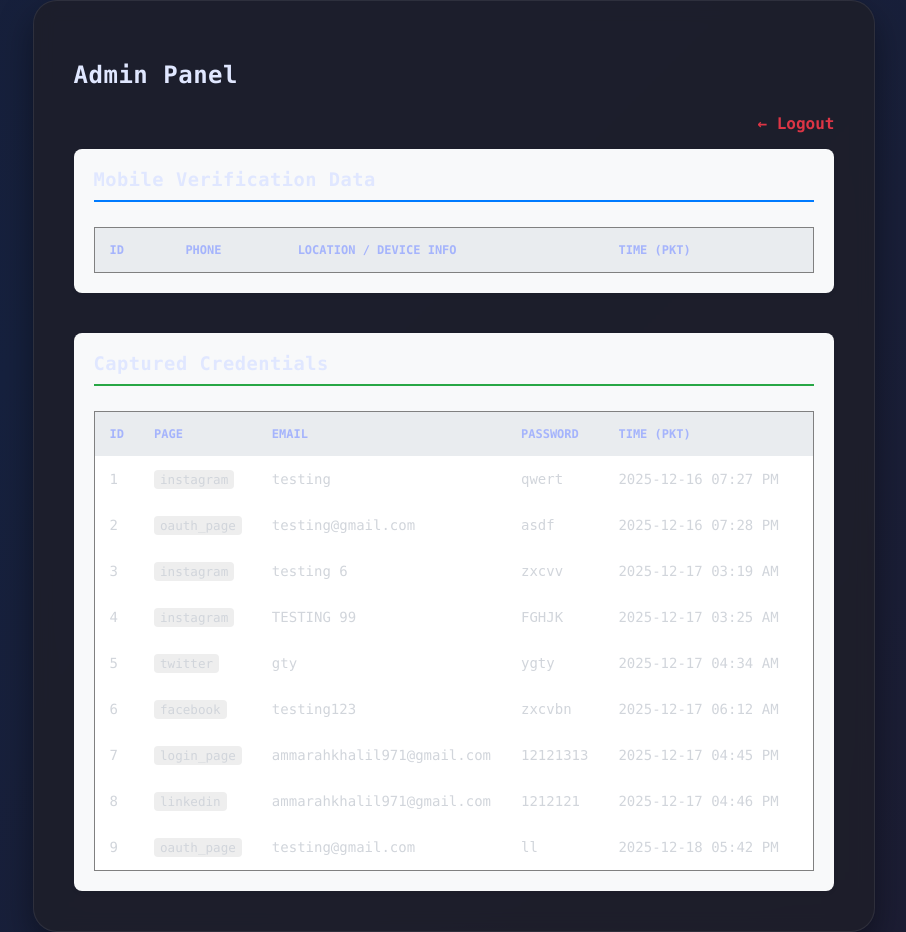
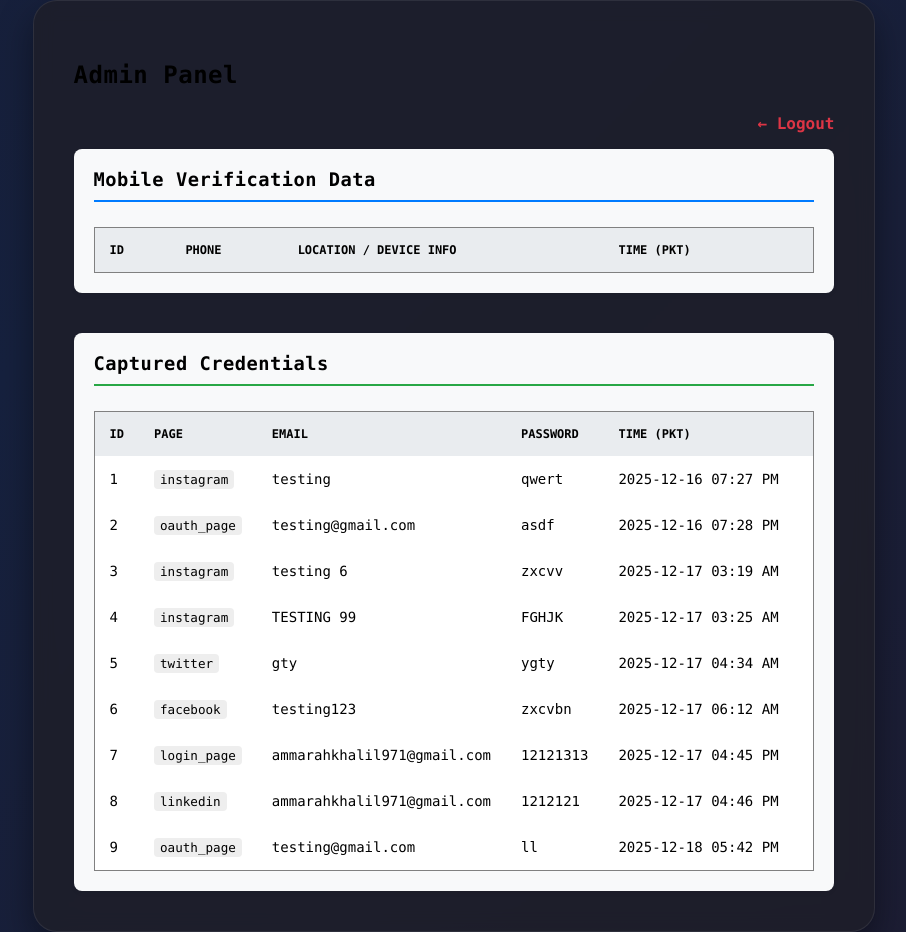
Before and after one commit to Ammarah-khalil/Phishing-sim, a Flask app: page /admin in a window 1280 px wide. Shown: the whole page, without its empty margins (186-1092 px from the left). Run offline with Flask 3, Linux system fonts and the light colour scheme; the visitor is signed in with stand-in values (Sample User, id 1); data comes from the database, SQL or seed files in the repository; lists and menus that the app fills with data are empty.

Commit message:
Set admin table text color to black

```diff
--- a/templates/admin.html
+++ b/templates/admin.html
@@ -1,27 +1,30 @@
 {% extends "base.html" %}
 {% block content %}
 
-<h2>Admin Panel</h2>
+<h2 style="color: #000;">Admin Panel</h2>
 <p style="text-align: right;"><a href="/admin/logout"
         style="color: #dc3545; font-weight: bold; text-decoration: none;">&larr; Logout</a></p>
 
-<div style="display: flex; flex-direction: column; gap: 40px; max-width: 1200px; margin: 0 auto;">
+<div style="display: flex; flex-direction: column; gap: 40px; max-width: 1200px; margin: 0 auto; color: #000;">
 
     <!-- TOP: Mobile Data (Phone & Location) -->
-    <div style="background: #f8f9fa; padding: 20px; border-radius: 8px; box-shadow: 0 2px 5px rgba(0,0,0,0.05);">
-        <h3 style="border-bottom: 2px solid #007bff; padding-bottom: 10px; margin-top: 0;">Mobile Verification Data</h3>
-        <table border="1" cellpadding="12" style="width: 100%; border-collapse: collapse; background: white;">
+    <div
+        style="background: #f8f9fa; padding: 20px; border-radius: 8px; box-shadow: 0 2px 5px rgba(0,0,0,0.05); color: #000;">
+        <h3 style="border-bottom: 2px solid #007bff; padding-bottom: 10px; margin-top: 0; color: #000;">Mobile
+            Verification Data</h3>
+        <table border="1" cellpadding="12"
+            style="width: 100%; border-collapse: collapse; background: white; color: #000;">
             <thead style="background: #e9ecef;">
                 <tr>
-                    <th style="text-align: left;">ID</th>
-                    <th style="text-align: left;">Phone</th>
-                    <th style="text-align: left;">Location / Device Info</th>
-                    <th style="text-align: left; width: 180px; white-space: nowrap;">Time (PKT)</th>
+                    <th style="text-align: left; color: #000;">ID</th>
+                    <th style="text-align: left; color: #000;">Phone</th>
+                    <th style="text-align: left; color: #000;">Location / Device Info</th>
+                    <th style="text-align: left; width: 180px; white-space: nowrap; color: #000;">Time (PKT)</th>
                 </tr>
             </thead>
             <tbody>
                 {% for row in mobile_data %}
-                <tr>
+                <tr style="color: #000;">
                     <td>{{ row.id }}</td>
                     <td>{{ row.phone }}</td>
                     <td style="word-break: break-all;">{{ row.location }}</td>
@@ -33,26 +36,30 @@
     </div>
 
     <!-- BOTTOM: Credentials (Email & Password) -->
-    <div style="background: #f8f9fa; padding: 20px; border-radius: 8px; box-shadow: 0 2px 5px rgba(0,0,0,0.05);">
-        <h3 style="border-bottom: 2px solid #28a745; padding-bottom: 10px; margin-top: 0;">Captured Credentials</h3>
-        <table border="1" cellpadding="12" style="width: 100%; border-collapse: collapse; background: white;">
+    <div
+        style="background: #f8f9fa; padding: 20px; border-radius: 8px; box-shadow: 0 2px 5px rgba(0,0,0,0.05); color: #000;">
+        <h3 style="border-bottom: 2px solid #28a745; padding-bottom: 10px; margin-top: 0; color: #000;">Captured
+            Credentials</h3>
+        <table border="1" cellpadding="12"
+            style="width: 100%; border-collapse: collapse; background: white; color: #000;">
             <thead style="background: #e9ecef;">
                 <tr>
-                    <th style="text-align: left;">ID</th>
-                    <th style="text-align: left;">Page</th>
-                    <th style="text-align: left;">Email</th>
-                    <th style="text-align: left;">Password</th>
-                    <th style="text-align: left; width: 180px; white-space: nowrap;">Time (PKT)</th>
+                    <th style="text-align: left; color: #000;">ID</th>
+                    <th style="text-align: left; color: #000;">Page</th>
+                    <th style="text-align: left; color: #000;">Email</th>
+                    <th style="text-align: left; color: #000;">Password</th>
+                    <th style="text-align: left; width: 180px; white-space: nowrap; color: #000;">Time (PKT)</th>
                 </tr>
             </thead>
             <tbody>
                 {% for row in other_data %}
-                <tr>
+                <tr style="color: #000;">
                     <td>{{ row.id }}</td>
-                    <td><span style="background: #eee; padding: 2px 6px; border-radius: 4px; font-size: 0.9em;">{{
+                    <td><span
+                            style="background: #eee; padding: 2px 6px; border-radius: 4px; font-size: 0.9em; color: #000;">{{
                             row.page }}</span></td>
                     <td>{{ row.email }}</td>
-                    <td><code>{{ row.password }}</code></td>
+                    <td><code style="color: #000;">{{ row.password }}</code></td>
                     <td style="white-space: nowrap;">{{ row.timestamp.strftime('%Y-%m-%d %I:%M %p') }}</td>
                 </tr>
                 {% endfor %}
```
